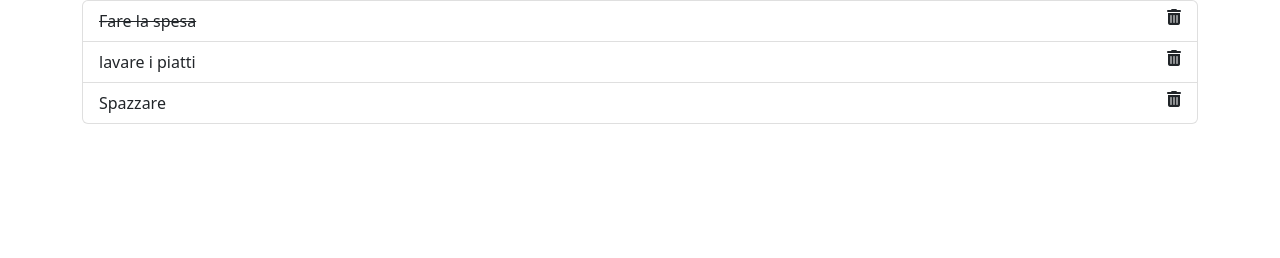
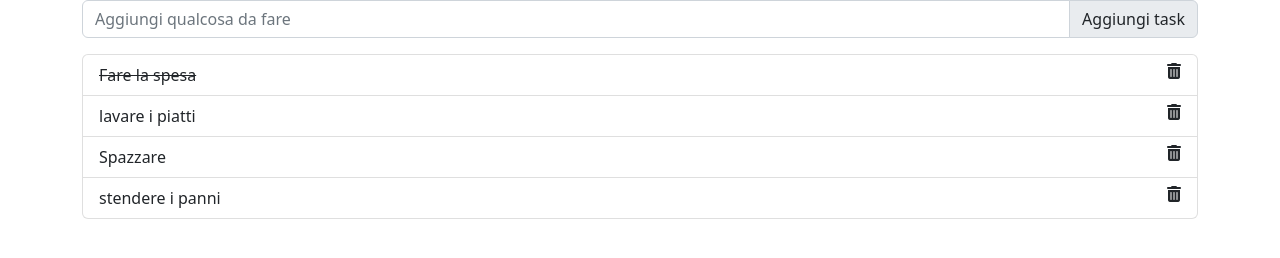
Before and after one commit to RodiaGiordano/vue-todolist, a plain HTML site: page index.html in a window 1280 px wide. Drawn offline with nearby package versions, Linux system fonts and the light colour scheme.

Commit message:
fix: button

```diff
--- a/index.html
+++ b/index.html
@@ -20,10 +20,19 @@
 <body>
     <div class="wrapper container" id="app">
 
+        <div class="input-group mb-3">
+            <input v-model="newtext" type="text" class="form-control" placeholder="Aggiungi qualcosa da fare" aria-label="Recipient's username" aria-describedby="basic-addon2">
+            <span class="input-group-text" id="basic-addon2" @click="newToDo()">Aggiungi task</span>
+          </div>
+
+
         <ul class="list-group">
-            <li v-for='(toDoEl, index) in toDoList' class='list-group-item' :class="toDoList[index].done ? 'done' : ''">
-                {{ toDoList[index].text }}
-                <i class="fa-solid fa-trash-can trash"></i>
+            <li v-for='(toDoEl, index) in toDoList' class='list-group-item' :class="toDoEl.done ? 'done' : ''">
+
+                    {{ toDoEl.text }}
+
+
+                <i class="fa-solid fa-trash-can trash" @click="cancelEl(index)"></i>
             </li>
 
 
--- a/script.js
+++ b/script.js
@@ -4,6 +4,7 @@ createApp({
   data() {
     return {
        toDoList: [
+
             {
                 text: 'Fare la spesa',
                 done: true,
@@ -16,10 +17,34 @@ createApp({
                 text: 'Spazzare',
                 done: false,
             },
+            {
+                text: 'stendere i panni',
+                done: false,
+            },
 
-        ]
+        ],
+
+        newtext: '',
+
+    }
+},
 
 
+    methods: {
+        cancelEl(index){
+            this.toDoList.splice(index, 1);
+        },
+
+        newToDo(){
+
+        this.toDoList.push({
+            text: this.newtext,
+            done: false,
+        })
+
+
+
+       }
     }
-  }
+
 }).mount('#app')
--- a/style.css
+++ b/style.css
@@ -6,7 +6,7 @@ ul > li{
     clear: both;
     display: table;
     content: '';
-
+    cursor: pointer;
 }
 
 
```
